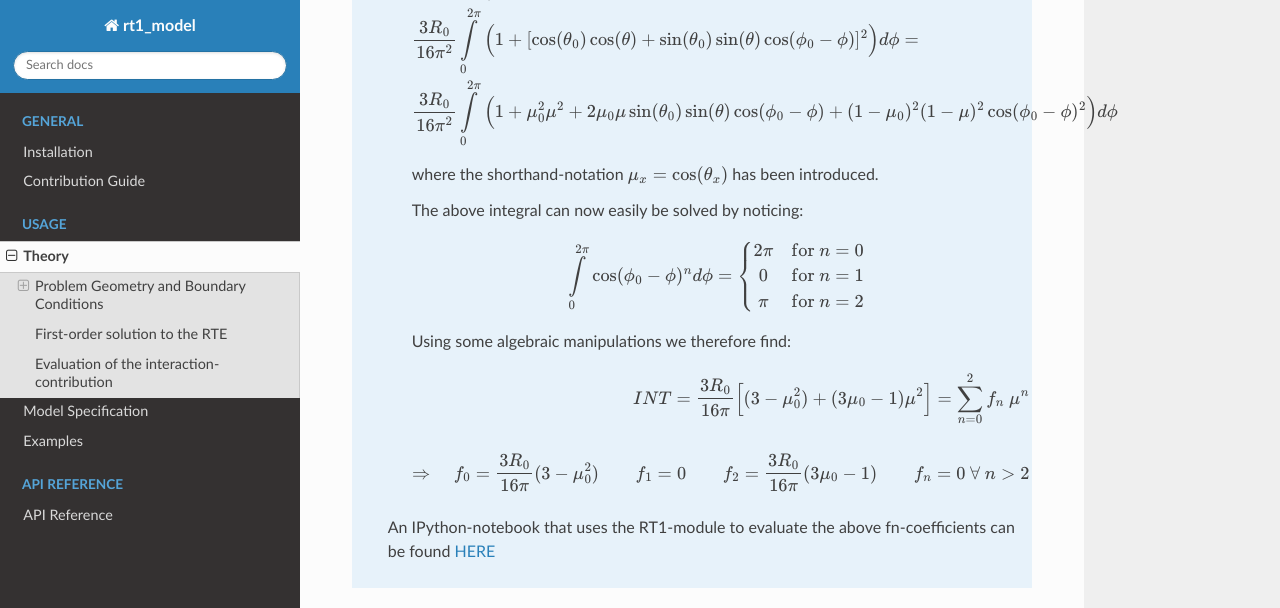
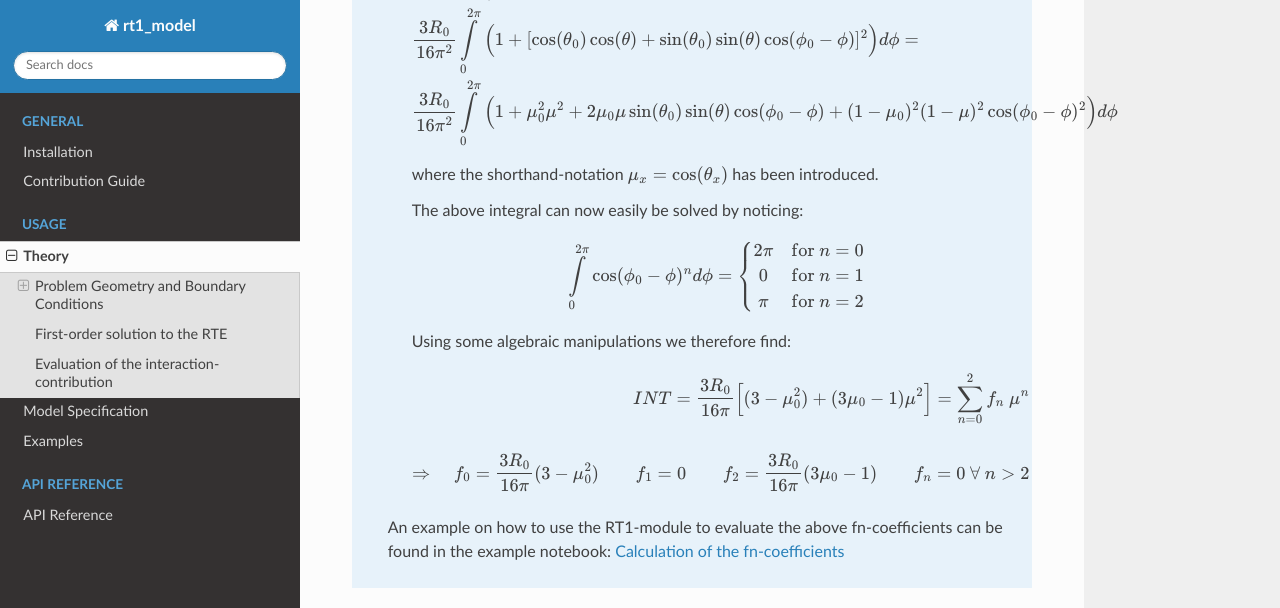
Before and after one commit to TUW-GEO/rt1_model, a Sphinx documentation site: the page built from docs/theory.rst, in a window 1280 px wide and 900 px high, scrolled down 4905 px, cut to the strip 0-608 px from the top of the window. Built offline with Sphinx 7.4.7 and the Read the Docs theme 2.0.0, drawn with Linux system fonts in a browser that asks for light colours; pages that are not in the unit, such as notebooks, are missing from menus; cross-references to code outside the pages are shown as plain code; some of the changed text lies outside the part shown.

Commit message:
update docs

```diff
--- a/docs/theory.rst
+++ b/docs/theory.rst
@@ -216,7 +216,7 @@ Second, :math:`I_{\textrm{interaction}}` is evaluated using the analytic solutio
 	   \\ \\
 	   \Rightarrow \quad f_0 = \frac{3 R_0}{16\pi}(3-\mu_0^2) \qquad f_1 = 0 \qquad f_2 = \frac{3 R_0}{16\pi}(3 \mu_0 -1) \qquad f_n = 0 ~ \forall ~n>2
 
-     An IPython-notebook that uses the RT1-module to evaluate the above fn-coefficients can be found `HERE <https://github.com/pygeo/rt1/tree/master/doc/examples/example_fn.ipynb>`_
+     An example on how to use the RT1-module to evaluate the above fn-coefficients can be found in the example notebook: :doc:`examples/example_fn`
 
 
 .. bibliography::
```
Also changed, not shown: other parts of docs/theory.rst (+1 -1 lines).
